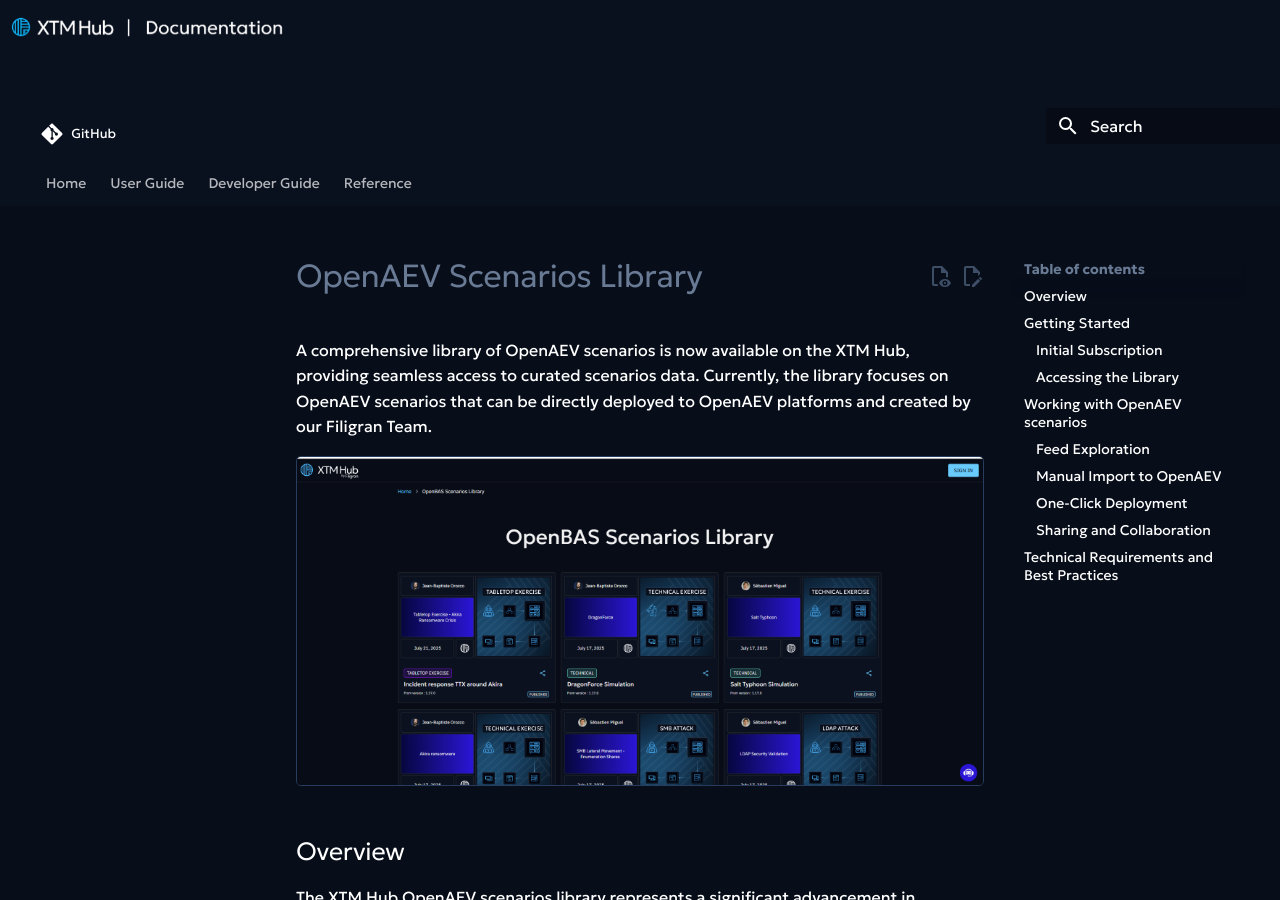
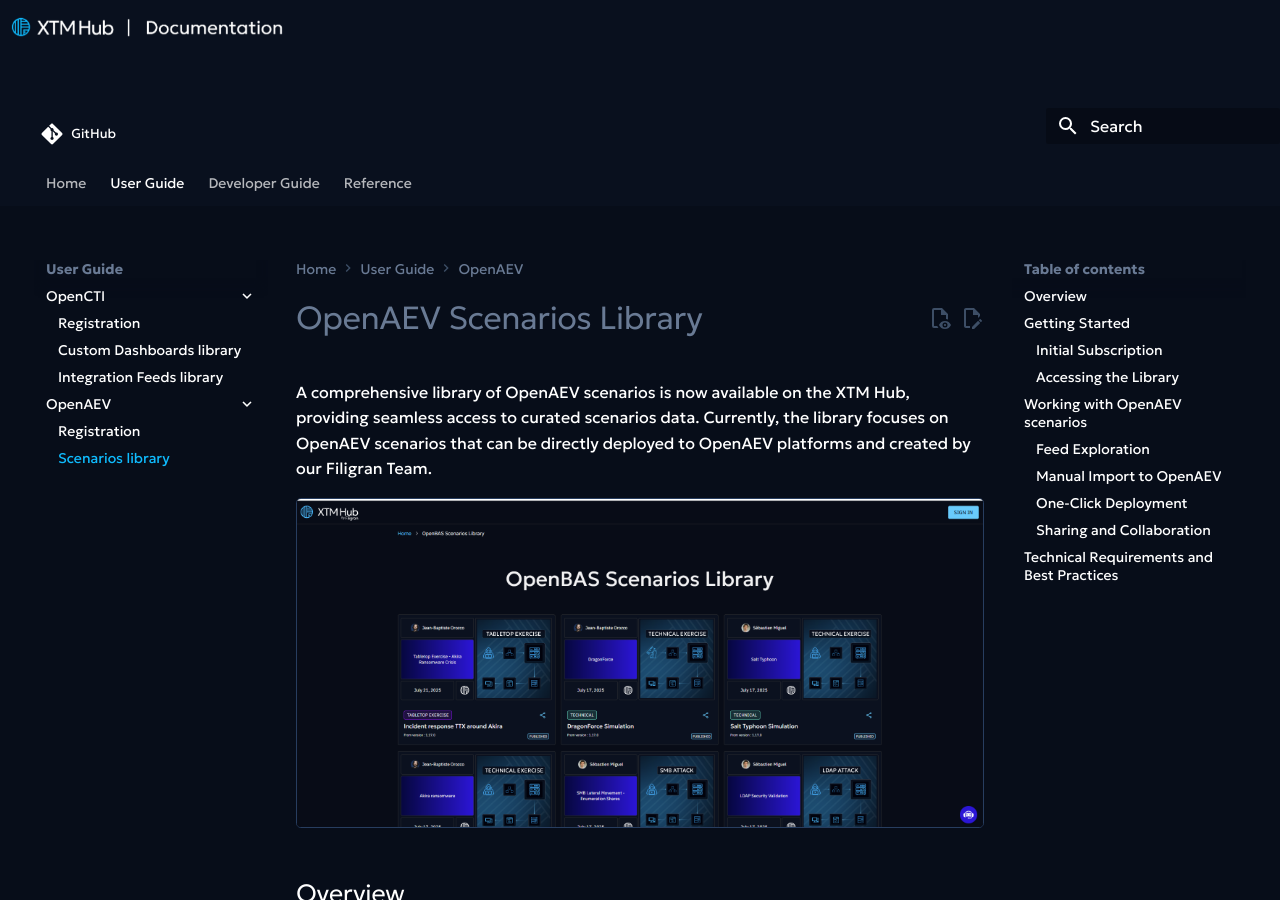
Before and after one commit to FiligranHQ/xtm-hub-docs, an MkDocs documentation site: the page built from docs/libraries/openaev-scenarios.md, in a window 1280 px wide and 900 px high. Built offline with MkDocs 1.6.1 and Material for MkDocs 9.7.7, drawn with Linux system fonts in a browser that asks for light colours; comment, search, counter and statistics services are not loaded; the version menu is left out; some of the changed text lies outside the part shown.

Commit message:
chore: add scenarios library link

```diff
--- a/mkdocs.yml
+++ b/mkdocs.yml
@@ -116,6 +116,7 @@
         - Integration Feeds library: libraries/integration-feeds.md
       - OpenAEV:
         - Registration: user/openaev-registration.md
+        - Scenarios library: libraries/openaev-scenarios.md
   - Developer Guide:
       - Getting started: getting-started.md
   - Reference:
```
